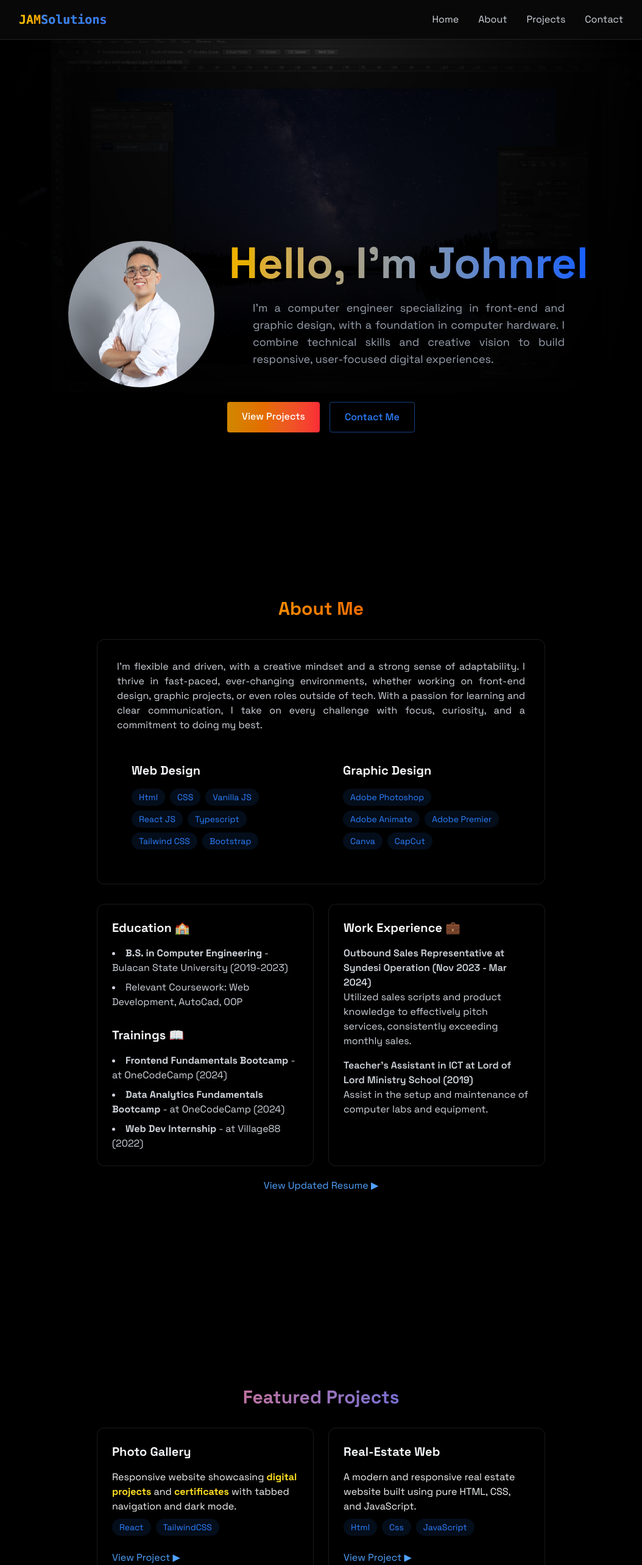
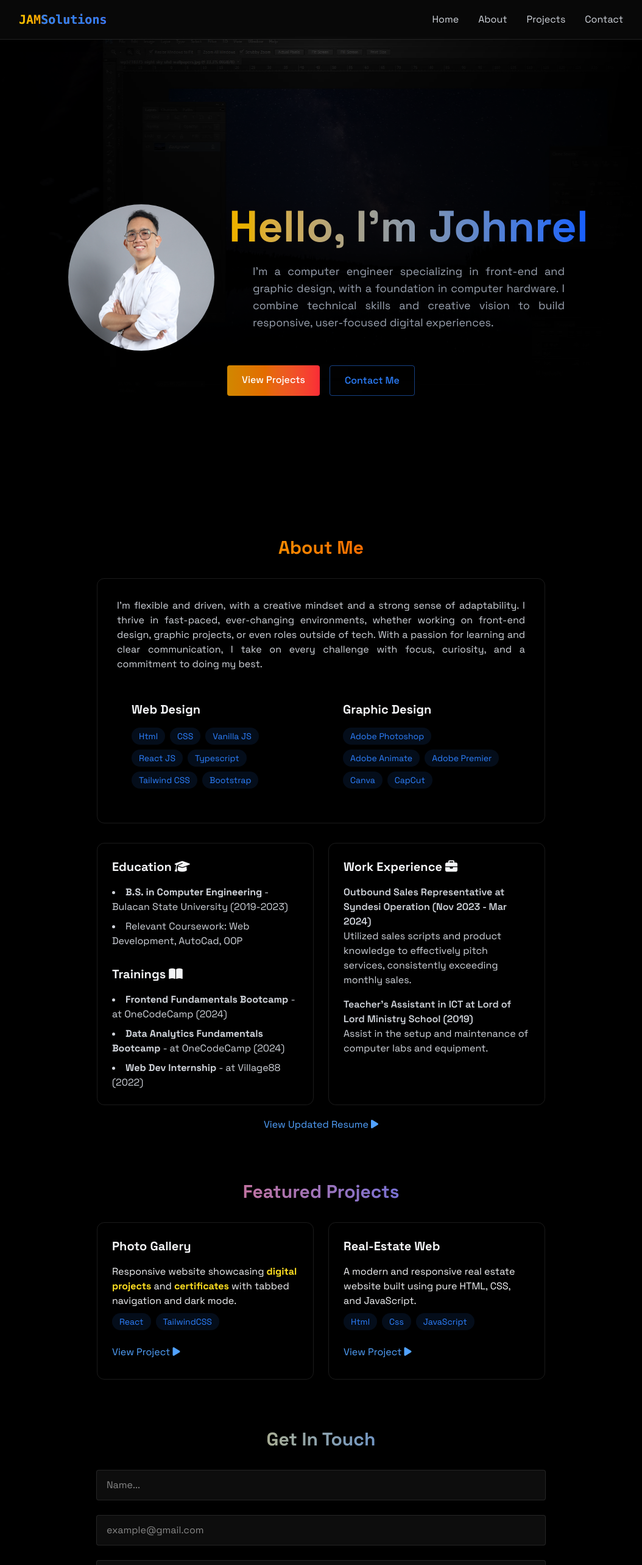
Before and after one commit to K-JAMS/portfolio, a React (Vite) app: page / in a window 1280 px wide. Shown: the top 2566 px of the page at 61% size, without its empty margins (113-1167 px from the left). Built offline with nearby package versions, Linux system fonts and the light colour scheme.

Commit message:
Fix responsive effect

```diff
--- a/src/App.jsx
+++ b/src/App.jsx
@@ -3,11 +3,11 @@ import "./App.css";
 import { LoadingScreen } from "./components/LoadingScreen";
 import { Navbar } from "./components/Navbar";
 import { MobileMenu } from "./components/MobileMenu";
-import { Home } from "./components/sections/Home";
 import { About } from "./components/sections/About";
 import { Projects } from "./components/sections/Projects";
 import { Contact } from "./components/sections/Contact";
 import { Carousel } from "./components/sections/Carousel";
+import { Home } from "./components/sections/Home";
 
 function App() {
   const [isLoaded, setIsLoaded] = useState(false);
@@ -24,11 +24,12 @@ function App() {
       >
         <Navbar menuOpen={menuOpen} setMenuOpen={setMenuOpen} />
         <MobileMenu menuOpen={menuOpen} setMenuOpen={setMenuOpen} />
-
-        <Home />
-        <About />
-        <Projects />
-        <Contact />
+        <div className = "max-w-[1920px] mx-auto">
+          <Home/>
+          <About />
+          <Projects />
+          <Contact />
+        </div>
       </div>
     </>
   );
--- a/src/components/LoadingScreen.jsx
+++ b/src/components/LoadingScreen.jsx
@@ -26,8 +26,12 @@ export const LoadingScreen = ({ onComplete }) => {
 
   return (
     <div className="fixed inset-0 z-50 bg-black text-blue-500 flex flex-col items-center justify-center">
-
-      <div className="mb-4 text-4xl font-mono font-bold">
+      <div className="mb-4 text-4xl font-mono font-bold flex items-center justify-center">
+        <img
+          src="./img/jamsolutions-icon.png"
+          alt="Logo"
+          className="max-w-[60px]"
+        />
         <span className="font-mono font-bold bg-gradient-to-r from-yellow-400 to-red-600 bg-clip-text text-transparent leading-right">
           JAM
         </span>
--- a/src/components/MobileMenu.jsx
+++ b/src/components/MobileMenu.jsx
@@ -12,7 +12,7 @@ export const MobileMenu = ({ menuOpen, setMenuOpen }) => {
     >
       <button
         onClick={() => setMenuOpen(false)}
-        className="absolute top-6 right-6 text-white text-3xl focus:outline-none cursor-pointer"
+        className="absolute top-6 right-6 text-white text-6xl focus:outline-none cursor-pointer"
         aria-label="Close Menu"
       >
         &times;
--- a/src/components/Navbar.jsx
+++ b/src/components/Navbar.jsx
@@ -16,7 +16,7 @@ export const Navbar = ({ menuOpen, setMenuOpen }) => {
             JAM<span className="text-blue-500">Solutions</span>
           </a>
           <div
-            className="w-7 h-5 relative cursor-pointer z-40 md:hidden"
+            className="w-7 h-5 relative text-3xl cursor-pointer z-40 md:hidden"
             onClick={() => setMenuOpen((prev) => !prev)}
           >
             &#9776;
--- a/src/components/sections/About.jsx
+++ b/src/components/sections/About.jsx
@@ -15,7 +15,7 @@ export const About = () => {
   return (
     <section
       id="about"
-      className="min-h-screen flex items-center justify-center py-20"
+      className="items-center justify-center pt-20 max-h-[1920px] flow-root"
     >
       <RevealOnScroll>
         <div className="max-w-3xl mx-auto px-4">
@@ -64,7 +64,9 @@ export const About = () => {
           </div>
           <div className="grid grid-cols-1 md:grid-cols-2 gap-6 mt-8">
             <div className="p-6 rounded-xl border-white/10 border hover hover:-translate-y-1 transition-all text-left">
-              <h3 className="text-xl font-bold mb-4">Education 🏫</h3>
+              <h3 className="text-xl font-bold mb-4">
+                Education <i className="fa-solid fa-graduation-cap"></i>
+              </h3>
               <ul className="list-disc list-inside text-gray-300 space-y-2">
                 <li>
                   <strong>B.S. in Computer Engineering</strong> - Bulacan State
@@ -72,7 +74,9 @@ export const About = () => {
                 </li>
                 <li>Relevant Coursework: Web Development, AutoCad, OOP</li>
               </ul>
-              <h3 className="text-xl font-bold mb-4 mt-7">Trainings 📖</h3>
+              <h3 className="text-xl font-bold mb-4 mt-7">
+                Trainings <i className="fa-solid fa-book-open"></i>
+              </h3>
               <ul className="list-disc list-inside text-gray-300 space-y-2">
                 <li>
                   <strong>Frontend Fundamentals Bootcamp </strong> - at
@@ -88,7 +92,9 @@ export const About = () => {
               </ul>
             </div>
             <div className="p-6 rounded-xl border-white/10 border hover hover:-translate-y-1 transition-all text-left">
-              <h3 className="text-xl font-bold mb-4">Work Experience 💼</h3>
+              <h3 className="text-xl font-bold mb-4">
+                Work Experience <i className="fa-solid fa-briefcase"></i>
+              </h3>
               <div className="space-y-4 text-gray-300">
                 <div>
                   <h4 className="font-semibold">
@@ -117,7 +123,7 @@ export const About = () => {
             href="https://drive.google.com/file/d/1J64mxRXMzIdeni0ZGT8fIpGGqmYuxxRo/view?usp=drive_link"
             className="mt-5 w-full justify-center text-center m-auto block text-blue-400 hover:text-blue-300 trainsition-colors"
           >
-            View Updated Resume ▶
+            View Updated Resume <i className="fa-solid fa-play"/>
           </a>
         </div>
       </RevealOnScroll>
--- a/src/components/sections/Contact.jsx
+++ b/src/components/sections/Contact.jsx
@@ -27,7 +27,7 @@ export const Contact = () => {
   return (
     <section
       id="contact"
-      className="min-h-screen flex items-center justify-center py-20"
+      className="mx-auto items-center justify-center py-20 max-w-[770px] max-h-[1920px] flow-root"
     >
       <RevealOnScroll>
         <div className="responsive-input px-4 mx-auto">
@@ -107,7 +107,10 @@ export const Contact = () => {
             <a href="https://github.com/K-JAMS" className="h-5 cursor-pointer">
               <i className="fa-brands fa-github"></i>
             </a>
-            <a href = "https://www.linkedin.com/in/kim-johnrel-mercado/" className="h-5 cursor-pointer">
+            <a
+              href="https://www.linkedin.com/in/kim-johnrel-mercado/"
+              className="h-5 cursor-pointer"
+            >
               <i class="fa-brands fa-linkedin-in"></i>
             </a>
           </div>
--- a/src/components/sections/Home.jsx
+++ b/src/components/sections/Home.jsx
@@ -12,7 +12,7 @@ export const Home = () => {
 
   return (
     <div>
-      <div className="mx-auto pt-15 w-full max-w-[1080px] min-w-[320px] max-h-[60vh] relative opacity-50">
+      <div className="m-0 mx-auto p-0 pt-15 w-full max-w-[1080px] min-w-[320px] max-h-[60vh] relative">
         <Carousel autoSlide={true}>
           {slides.map((src, index) => (
             <img
@@ -23,25 +23,26 @@ export const Home = () => {
             />
           ))}
         </Carousel>
-        <div className="absolute -bottom-70 left-0 right-0 h-250 bg-gradient-to-t from-black to-transparent pointer-events-none" />
+        <div className="absolute -bottom-90 left-0 right-0 h-280 bg-gradient-to-t from-black to-transparent pointer-events-none" />
+        <div className="absolute -bottom-90 left-0 right-0 h-500 bg-gradient-to-t from-black to-transparent pointer-events-none" />
         <div className="absolute -bottom-70 inset-0 bg-gradient-to-r from-black via-transparent to-black pointer-events-none" />
       </div>
       <section
         id="home"
-        className="min-h-screen flex items-center justify-center relative responsive-alignment-y"
+        className="mb-[200px] pt-[200px] max-h-[480px] flex items-center justify-center relative responsive-alignment-y"
       >
         <RevealOnScroll>
-          <div className="text-center z-10 px-4 mt-20">
+          <div className="text-center z-10 px-4 mt-10">
             <div className="flex flex-col xl:flex-row items-center justify-between">
               <div className="p-6 text-left">
                 <img
                   src="./img/ProfilePic.jpg"
                   alt="profile img"
-                  className="h-60 rounded-full
+                  className="h-60 rounded-full pointer-events-none
                 "
                 />
               </div>
-              <div className="p-6text-left">
+              <div className="p-6text-left ">
                 <h1 className="text-5xl md:text-7xl font-bold mb-6 text-center bg-gradient-to-r from-yellow-500 to-blue-600 bg-clip-text text-transparent leading-right">
                   Hello, I'm Johnrel
                 </h1>
--- a/src/components/sections/Projects.jsx
+++ b/src/components/sections/Projects.jsx
@@ -5,7 +5,7 @@ export const Projects = () => {
   return (
     <section
       id="projects"
-      className="min-h-screen flex items-center justify-center"
+      className="pt-20 items-center justify-center max-h-[1920px] flow-root"
     >
       <RevealOnScroll>
         <div className="max-w-3xl mx-auto px-4">
@@ -36,7 +36,7 @@ export const Projects = () => {
                   href="https://k-jams.github.io/photo-gallery/"
                   className="text-blue-400 hover:text-blue-300 trainsition-colors my-2"
                 >
-                  View Project ▶
+                  View Project <i className="fa-solid fa-play"/>
                 </a>
               </div>
             </div>
@@ -62,7 +62,7 @@ export const Projects = () => {
                   href="https://67f5211aafeb4f6f856a2f3e--lively-klepon-c3649c.netlify.app/"
                   className="text-blue-400 hover:text-blue-300 trainsition-colors my-2"
                 >
-                  View Project ▶
+                  View Project <i className="fa-solid fa-play"/>
                 </a>
               </div>
             </div>
--- a/src/index.css
+++ b/src/index.css
@@ -37,25 +37,34 @@ body {
   }
 }
 
-.responsive-input {
-  width: 700px;
+
+@media only screen and (max-width: 1920px) {
+  .responsive-alignment-y{
+    margin-top:-400px;
+  }
 }
-
-.responsive-alignment-y{
-  margin-top:-380px;
-}
-
-@media only screen and (max-width: 700px) {
+@media only screen and (max-width: 1380px) {
   .responsive-input {
     width: auto;
   }
   .responsive-alignment-y{
-    margin-top:-280px;
+    margin-top:-360px;
   }
 }
 @media only screen and (min-width:1920px){
   .size-fix{
     width: 1920px;
+  }
+  .responsive-alignment-y{
+    margin-top:-560px;
+  }
+}
+@media only screen and (max-width: 740px) {
+  .responsive-input {
+    width: auto;
+  }
+  .responsive-alignment-y{
+    margin-top:-200px;
   }
 }
 
```
Also changed, not shown: public/img/carousel/carousel4.gif, public/img/jamsolutions-icon.png (added).
